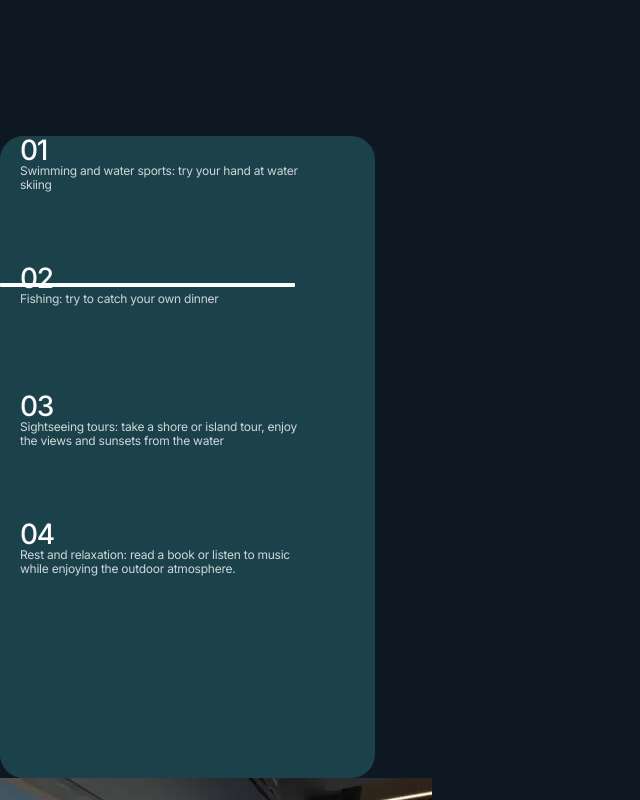
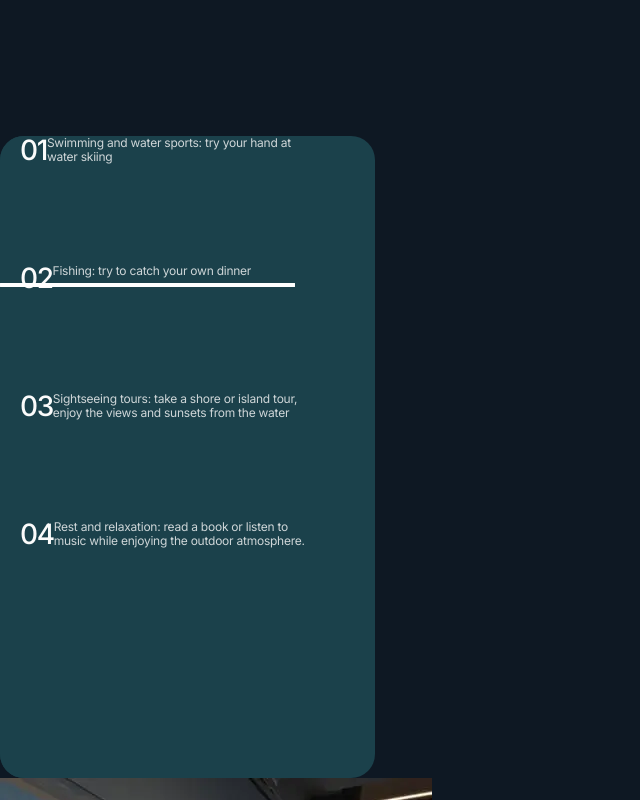
Before and after one commit to grifano/7-project, a website built with Vite: page src/index.html in a window 1280 px wide. Shown: the part 504-1304 px from the top of the page, without its empty margins (0-640 px from the left). Built offline with nearby package versions, Linux system fonts and the light colour scheme.

Commit message:
after or before

```diff
--- a/src/css/advantages.css
+++ b/src/css/advantages.css
@@ -30,6 +30,7 @@
 }
 
 .advantages-list {
+    display: flex;
     max-width: 295px;
     height: 80px;
 }
--- a/src/partials/advantages.html
+++ b/src/partials/advantages.html
@@ -2,19 +2,19 @@
 <div class="advantages-flex-con advantages-section">
     <div class="container advantages-cont">
       <ul class="advantages-flex">
-        <li class="advantages-list">
+        <li class="advantages-list corrent">
           <h2 class="advantages-number corrent">01</h2>
           <p class="advantages-text">Swimming and water sports: try your hand at water skiing</p>
         </li>
-        <li class="advantages-list">
+        <li class="advantages-list corrent">
           <h2 class="advantages-number corrent">02</h2>
           <p class="advantages-text">Fishing: try to catch your own dinner</p>
         </li>
-        <li class="advantages-list">
+        <li class="advantages-list corrent">
           <h2 class="advantages-number corrent">03</h2>
           <p class="advantages-text">Sightseeing tours: take a shore or island tour, enjoy the views and sunsets from the water</p>
         </li>
-        <li class="advantages-list">
+        <li class="advantages-list corrent">
           <h2 class="advantages-number corrent">04</h2>
           <p class="advantages-text">Rest and relaxation: read a book or listen to music while enjoying the outdoor atmosphere.</p>
         </li>
```
